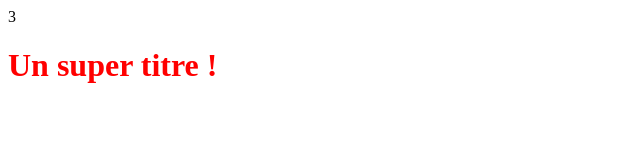
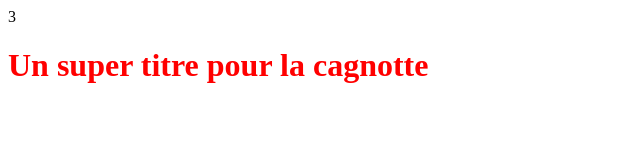
Before and after one commit to ulysseartzziegel/Projet-1, a plain HTML site: page index.html in a window 1280 px wide. Shown: the whole page, without its empty margins (0-640 px from the left). Drawn offline with Linux system fonts and the light colour scheme.

Commit message:
realisation de la partie cagnotte coté front end

```diff
--- a/index.html
+++ b/index.html
@@ -6,6 +6,6 @@
 </head>
 3
 <body>
-<h1>Un super titre !</h1>
+<h1>Un super titre pour la cagnotte</h1>
 </body>
 </html>
```
